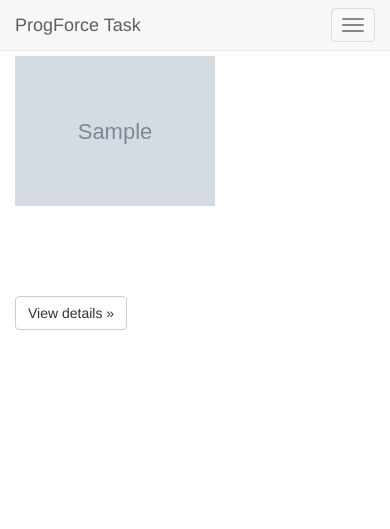
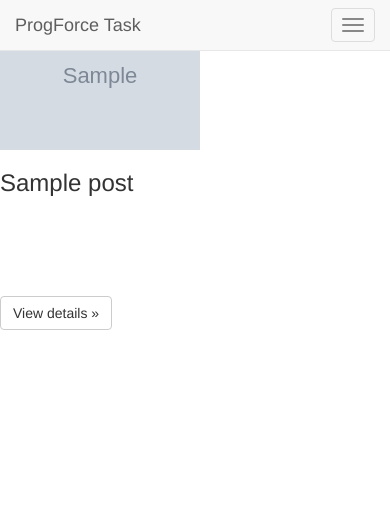
Before and after one commit to serg777sp/myTask, a PHP site: template app/Views/blocks/post.php in a window 390 px wide; the page is wider, and only the part inside the window is pictured. Shown: the top 529 px of that part. Run offline with PHP 8.4, Linux system fonts and the light colour scheme; the template is opened without the code that fills it: most values are stand-ins (such as "Sample title", 1, 10 or a date in 2020); grey boxes marked "Sample" are stand-in pictures; data that the repository does not hold is empty; some libraries are stand-ins or nearby versions.

Commit message:
refactoring =)

```diff
--- a/app/Controllers/Controller.php
+++ b/app/Controllers/Controller.php
@@ -4,11 +4,8 @@
 
 use Flight;
 use App\Models\Post;
-use JasonGrimes\Paginator;
 
 class Controller {
-
-    public $parent = 'Controller';
 
     public function index(){
         $viewData = [
--- a/app/Controllers/PostController.php
+++ b/app/Controllers/PostController.php
@@ -36,7 +36,7 @@
         Flight::redirect('/posts');
     }
 
-        public function paginate($page){
+    public function paginate($page){
         $pagInfo['count'] = 6;
         $pagInfo['page'] = (int)$page;
         $pagination = Post::paginate($pagInfo);
--- a/app/Models/Model.php
+++ b/app/Models/Model.php
@@ -6,7 +6,7 @@
 
 class Model {
 
-    public $newAttributes = [];
+    protected $newAttributes = [];
 
     protected function setAttributes($data){
         foreach($data as $key => $value){
--- a/app/Models/Post.php
+++ b/app/Models/Post.php
@@ -37,7 +37,7 @@
         parent::delete($this->id, static::$table);
     }
 
-        public static function paginate($params){
+    public static function paginate($params){
         $pagination = [];
         $total = self::getTotal()[0];
         $offset = 0;
--- a/app/Views/blocks/post.php
+++ b/app/Views/blocks/post.php
@@ -1,6 +1,11 @@
-<div class="col-6 col-sm-6 col-lg-4 post">
-    <h3><?php echo $post->title; ?></h3>
-    <img src="<?php echo $post->getImgUrl(); ?>" class="myimg" title="post image">
-    <p class="post-prev-text"><?php echo $post->getPrevText();?></p>
-    <p><a class="btn btn-default" href="/post/show/<?php echo $post->id ?>" role="button">View details &raquo;</a></p>
+<!--<div class="col-6 col-sm-6 col-lg-4 post">-->
+<div class="row">
+    <div class="col-6 col-sm-6 col-lg-4">
+        <img src="<?php echo $post->getImgUrl(); ?>" class="myimg" title="post image">
+    </div>
+    <div class="col-6 col-sm-6 col-lg-8">
+        <h3><?php echo $post->title; ?></h3>
+        <p class="post-prev-text"><?php echo $post->getPrevText();?></p>
+        <p><a class="btn btn-default" href="/post/show/<?php echo $post->id ?>" role="button">View details &raquo;</a></p>
+    </div>
 </div>
--- a/app/config.php
+++ b/app/config.php
@@ -3,9 +3,9 @@
 
 Flight::set('flight.views.path', 'app/Views'); //Каталог с видами
 Flight::set('site','task.progforce.loc'); //имя сайта
-Flight::set('dbname','pftask'); //Имя базы данных
-Flight::set('dbuser','root'); //Пользователь базы данных
-Flight::set('dbpass','secret'); //Пароль от базы данных
+Flight::set('dbname','имя базы'); //Имя базы данных
+Flight::set('dbuser','пользователь'); //Пользователь базы данных
+Flight::set('dbpass','пароль ;)'); //Пароль от базы данных
 
 //Мои функции (можно было вынести в отдельный файл)
 Flight::map('myAsset', function(){
--- a/myassets/js/sripts.js
+++ b/myassets/js/sripts.js
@@ -2,5 +2,4 @@
     var el = $("a.list-group-item[data-active='"+$('title').text()+"']");
     $('a.list-group-item.active').removeClass('active');
     el.addClass('active');
-
 });
```
Also changed, not shown: app/Views/posts/show.php (+4 -3 lines).
